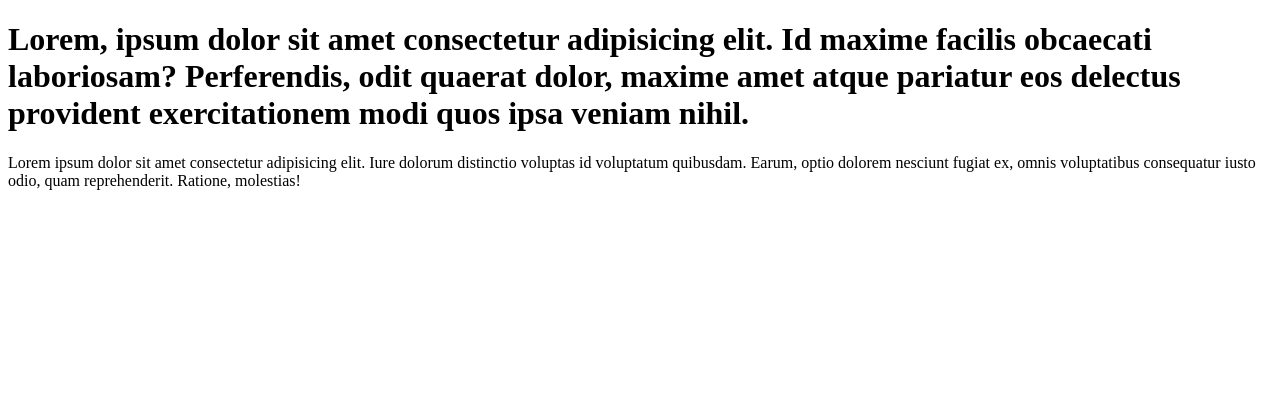
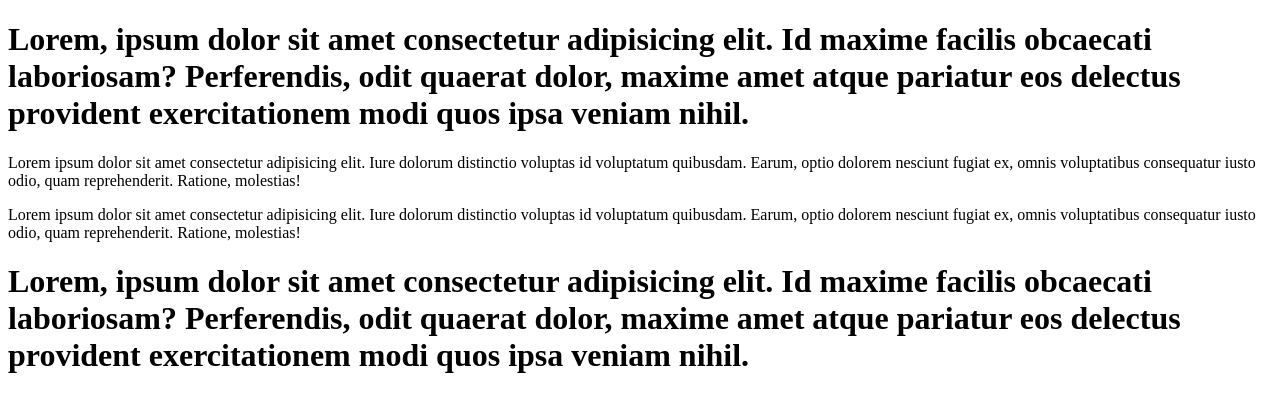
Before and after one commit to arsenealexx/Git-demo, a plain HTML site: page Index2.html in a window 1280 px wide. Drawn offline with Linux system fonts and the light colour scheme.

Commit message:
Am adaugat 2 linii de cod

```diff
--- a/Index2.html
+++ b/Index2.html
@@ -9,5 +9,8 @@
 <body>
     <H1>Lorem, ipsum dolor sit amet consectetur adipisicing elit. Id maxime facilis obcaecati laboriosam? Perferendis, odit quaerat dolor, maxime amet atque pariatur eos delectus provident exercitationem modi quos ipsa veniam nihil.</H1>
     <P>Lorem ipsum dolor sit amet consectetur adipisicing elit. Iure dolorum distinctio voluptas id voluptatum quibusdam. Earum, optio dolorem nesciunt fugiat ex, omnis voluptatibus consequatur iusto odio, quam reprehenderit. Ratione, molestias!</P>
+    <P>Lorem ipsum dolor sit amet consectetur adipisicing elit. Iure dolorum distinctio voluptas id voluptatum quibusdam. Earum, optio dolorem nesciunt fugiat ex, omnis voluptatibus consequatur iusto odio, quam reprehenderit. Ratione, molestias!</P>
+    <H1>Lorem, ipsum dolor sit amet consectetur adipisicing elit. Id maxime facilis obcaecati laboriosam? Perferendis, odit quaerat dolor, maxime amet atque pariatur eos delectus provident exercitationem modi quos ipsa veniam nihil.</H1>
+
 </body>
 </html>
```
